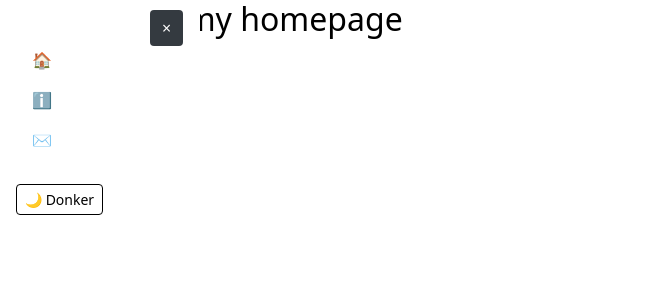
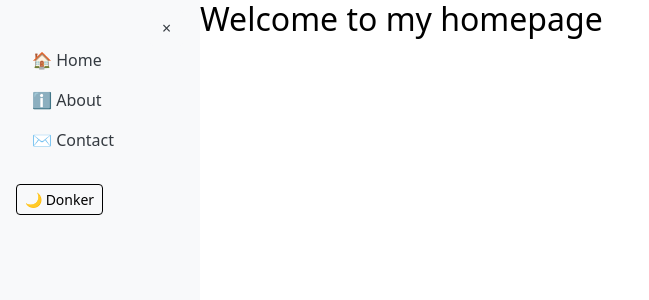
Before and after one commit to JarcovB/JarcovB.github.io, a React (Create React App) app: page / in a window 1280 px wide. Shown: the top 300 px of the page, without its empty margins (0-649 px from the left). Built offline with nearby package versions, Linux system fonts and the light colour scheme.

Commit message:
css change

```diff
--- a/src/App.css
+++ b/src/App.css
@@ -38,7 +38,7 @@
   --text-color: #f5f5f5;
 }
 
-body, .App, .main-content {
+body, .App {
   background-color: var(--bg-color);
   color: var(--text-color);
   transition: background-color 0.3s ease, color 0.3s ease;
@@ -59,6 +59,19 @@ body, .App, .main-content {
   border-color: var(--text-color);
 }
 
+/* Voeg toe of pas aan: */
+.main-content {
+   background-color: var(--bg-color);
+  color: var(--text-color);
+  transition: background-color 0.3s ease, color 0.3s ease;
+  position: relative;
+  transition: margin-left 0.3s;
+  margin-left: 200px; /* breedte van sidebar als niet collapsed */
+}
+
+.sidebar.collapsed + .main-content {
+  margin-left: 50px; /* breedte van sidebar als collapsed */
+}
 
 @keyframes App-logo-spin {
   from {
--- a/src/App.js
+++ b/src/App.js
@@ -30,7 +30,7 @@ function App() {
           setDarkMode={setDarkMode}
         />
 
-        <div className="main-content">
+        <div className={`main-content${collapsed ? ' collapsed' : ''}`}>
           <Routes>
             <Route path="/" element={<Message />} />
             <Route path="/about" element={<About />} />
--- a/src/components/Sidebar.css
+++ b/src/components/Sidebar.css
@@ -36,3 +36,13 @@
 .collapsed + .sidebar-toggle {
   left: 50px;
 }
+/* Voeg onderaan toe: */
+.light-theme .sidebar,
+.light-theme .sidebar-toggle {
+  background-color: #f8f9fa;
+  color: #343a40;
+}
+
+.light-theme .sidebar .nav-link {
+  color: #343a40;
+}
```
